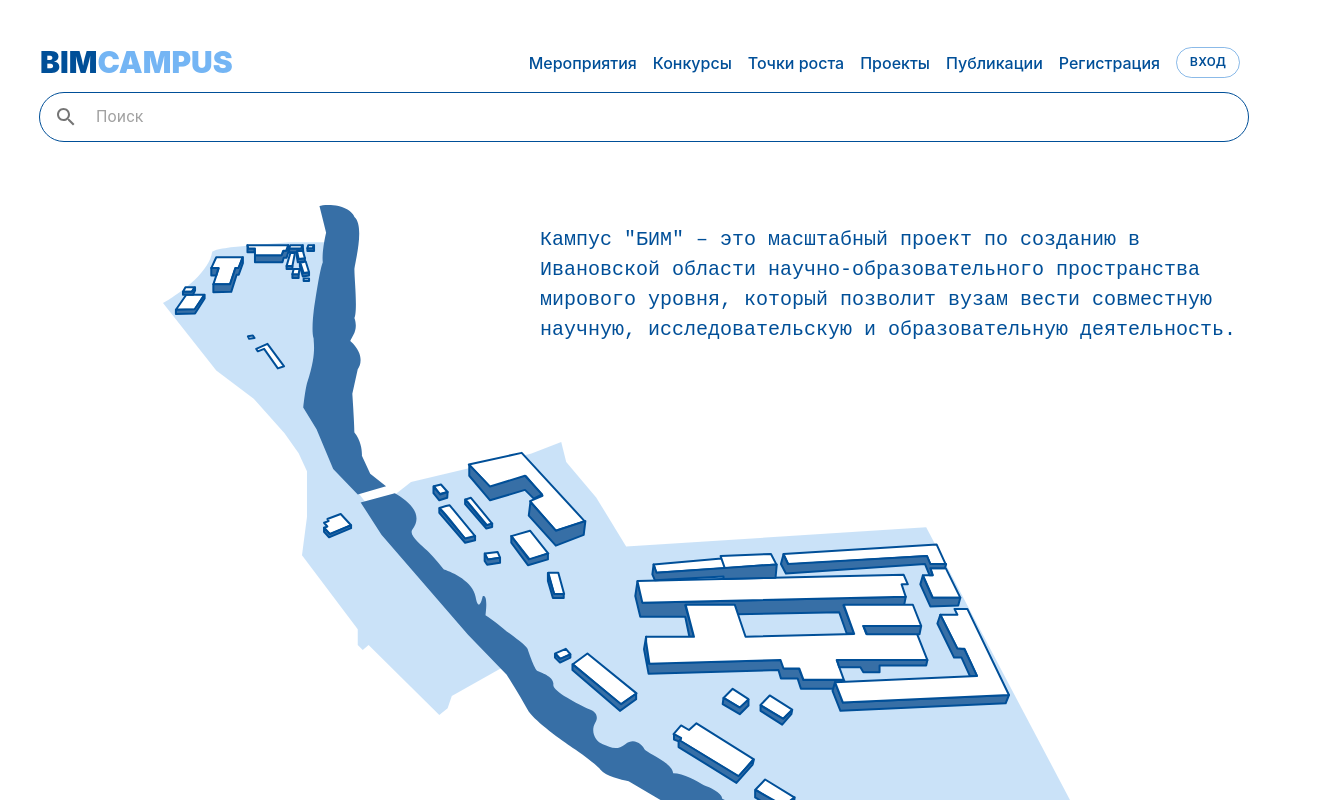
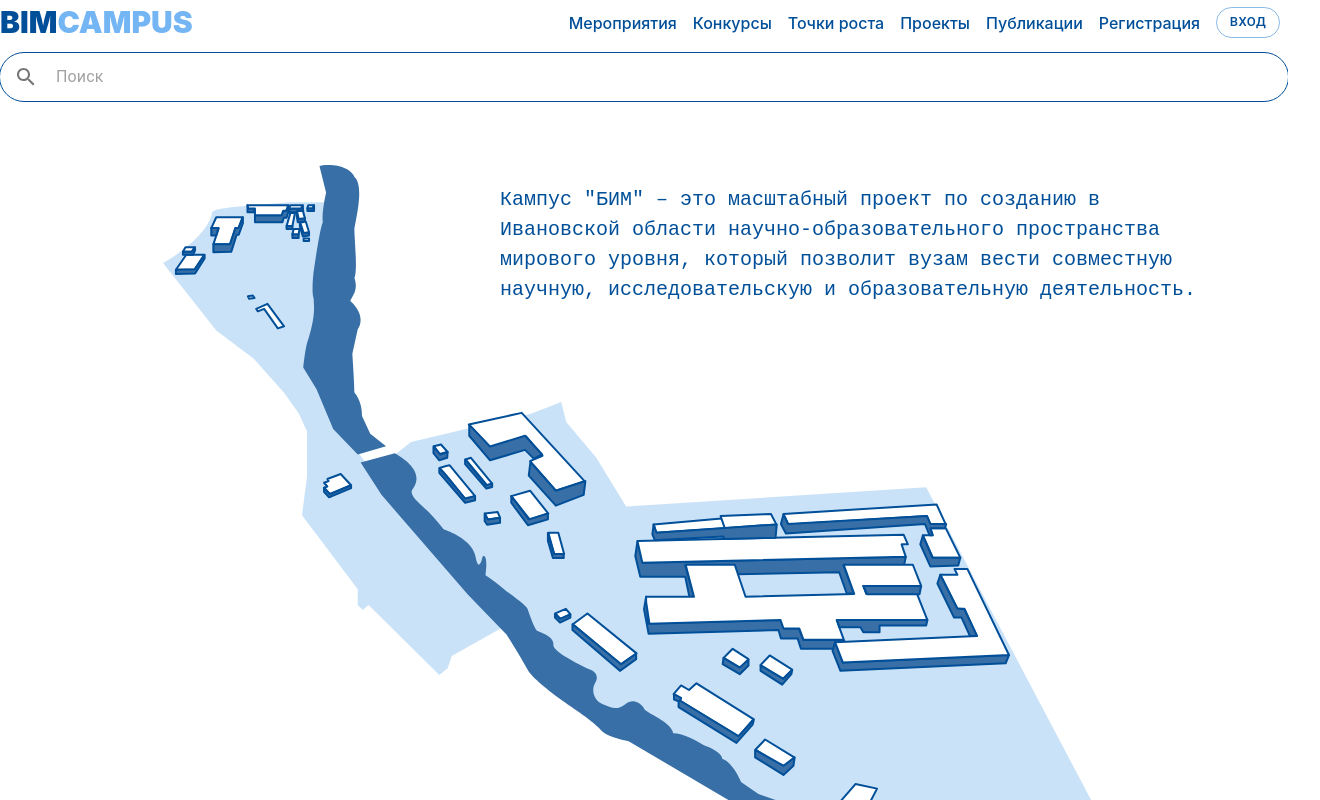
Before and after one commit to shuyanov/hkShuyanov.github.io, a React (Vite) app: page /hkShuyanov.github.io/home in a window 1280 px wide. Shown: the top 800 px of the page, 1320 px wide, since content can reach past the window. Built offline with nearby package versions, Linux system fonts and the light colour scheme.

Commit message:
fix(footer): fix

```diff
--- a/src/App.css
+++ b/src/App.css
@@ -1,12 +1,17 @@
 #root {
   max-width: 1280px;
   margin: 0 auto;
-  padding: 2rem;
   text-align: center;
-  padding-bottom: 0px;
+
+  min-height: 100vh;
+  padding: 0;
+  margin: 0 auto;
 }
 
 .appMain {
   max-width: 1300px;
   width: 100%;
+  display: flex;
+  min-height: 100vh;
+  flex-direction: column;
 }
--- a/src/Components/molecule/Footer/styles.module.scss
+++ b/src/Components/molecule/Footer/styles.module.scss
@@ -1,6 +1,9 @@
 .footerContainer {
   display: flex;
   flex-direction: column;
+
+  flex: 1;
+  justify-content: end;
 
   img {
     max-width: 1300px;
--- a/src/Components/page/Publications/Publications.tsx
+++ b/src/Components/page/Publications/Publications.tsx
@@ -32,7 +32,7 @@ export const Publications = () => {
           variant="outlined"
         >
           Физика
-        </Button>{" "}
+        </Button>
         <Button
           sx={{
             borderRadius: 5,
--- a/src/index.css
+++ b/src/index.css
@@ -10,6 +10,21 @@
   text-rendering: optimizeLegibility;
   -webkit-font-smoothing: antialiased;
   -moz-osx-font-smoothing: grayscale;
+
+  min-height: 100vh;
+  padding: 0;
+  margin: 0;
+
+  -webkit-user-select: none;
+  -khtml-user-select: none;
+  -moz-user-select: none;
+  -o-user-select: none;
+  user-select: none;
+  pointer-events: none;
+}
+
+body {
+  margin: 0;
 }
 
 a {
```
